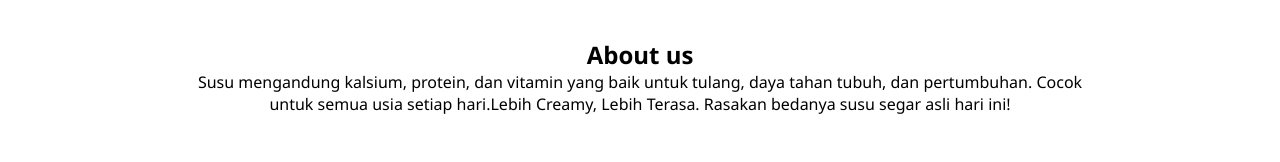
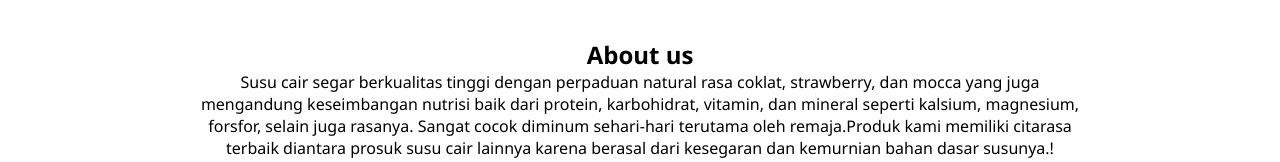
Before and after one commit to richelleolivia71-pixel/Susu-segar, a plain HTML site: page index.html in a window 1280 px wide. Shown: the part 805-967 px from the top of the page. Drawn offline with Linux system fonts and the light colour scheme.

Commit message:
Update index.html
enak

```diff
--- a/index.html
+++ b/index.html
@@ -57,7 +57,7 @@ nav ul li a:hover {
   height: 90vh;
   background:
     linear-gradient(rgba(0,0,0,0.6), rgba(0,0,0,0.6)),
-    url('https://images.unsplash.com/photo-1526401485004-2fda9f1d4f0f') center/cover;
+    url('images/Cow_female_black_white.jpg') center/cover;
   display: flex;
   justify-content: center;
   align-items: center;
@@ -186,8 +186,8 @@ button:hover {
   <div class="about">
     <h2>About us</h2>
     <p>
-      Susu mengandung kalsium, protein, dan vitamin yang baik untuk tulang,
-      daya tahan tubuh, dan pertumbuhan. Cocok untuk semua usia setiap hari.Lebih Creamy, Lebih Terasa. Rasakan bedanya susu segar asli hari ini!
+      Susu cair segar berkualitas tinggi dengan perpaduan natural rasa coklat, strawberry, dan mocca yang juga mengandung keseimbangan nutrisi baik dari protein, karbohidrat, vitamin, dan mineral seperti kalsium, magnesium, forsfor, selain juga rasanya.
+      Sangat cocok diminum sehari-hari terutama oleh remaja.Produk kami memiliki citarasa terbaik diantara prosuk susu cair lainnya karena berasal dari kesegaran dan kemurnian bahan dasar susunya.!
     </p>
   </div>
 </section>
```
